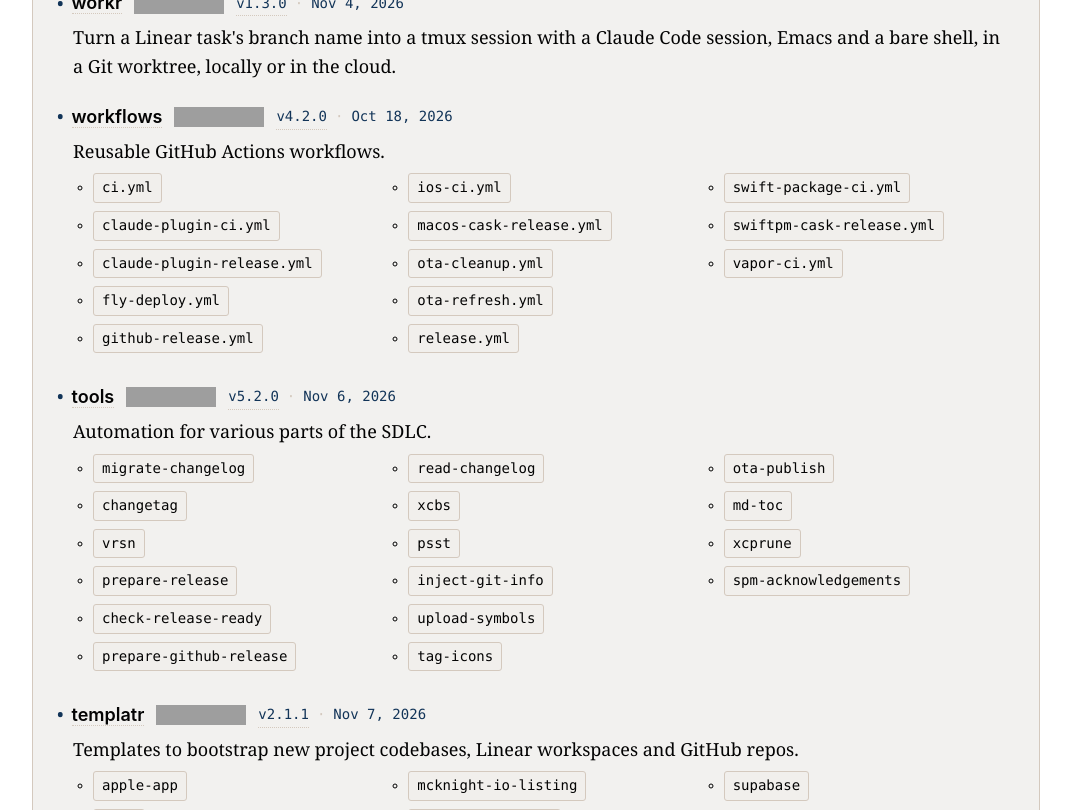
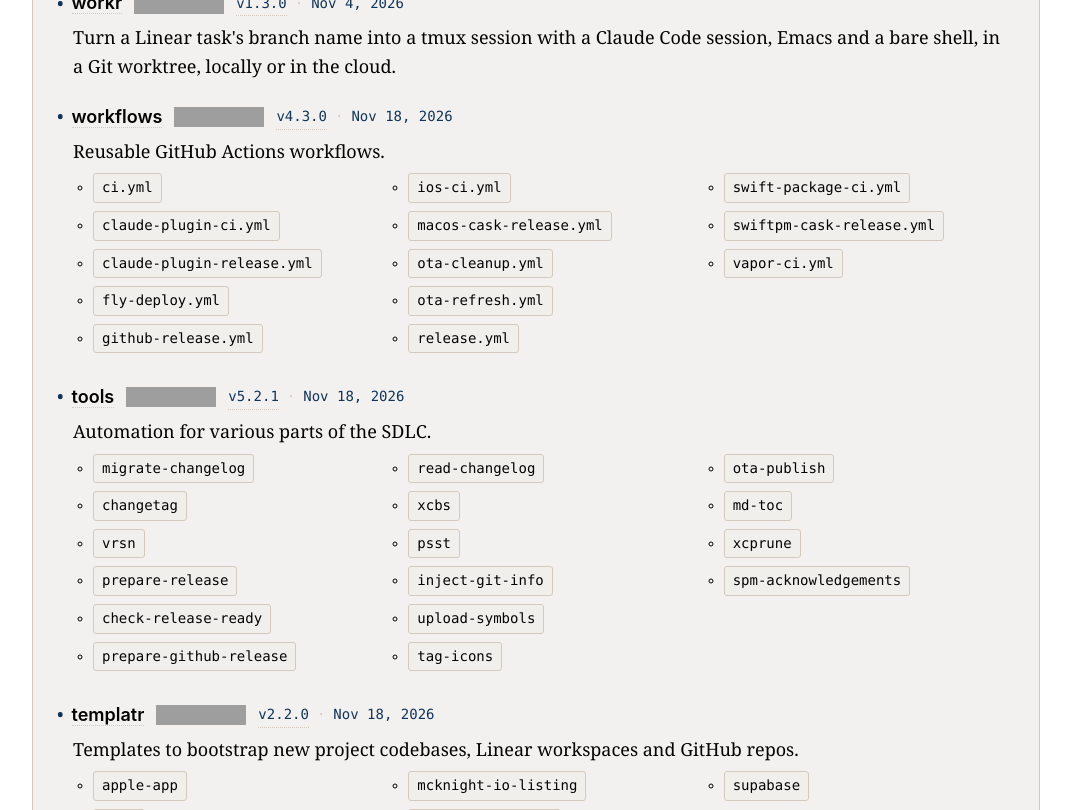
Before and after one commit to armcknight/mcknight.io, a Jekyll site: the page built from projects/index.html, in a window 1280 px wide and 1400 px high, scrolled down 1628 px. Shown: the part 152-962 px from the top of the window, without its empty margins (104-1175 px from the left). Built offline with Jekyll 4.4.1, drawn with Linux system fonts in a browser that asks for light colours; grey boxes are pictures that could not be loaded.

Commit message:
update project release data

```diff
--- a/_data/releases.yml
+++ b/_data/releases.yml
@@ -24,10 +24,10 @@ swift-armcknight:
   url: https://github.com/armcknight/swift-armcknight/releases/tag/1.0.0
   tag: 1.0.0
 tools:
-  version: 5.2.0
-  date: '2026-11-06'
-  url: https://github.com/armcknight/homebrew-tools/releases/tag/tools-5.2.0
-  tag: tools-5.2.0
+  version: 5.2.1
+  date: '2026-11-18'
+  url: https://github.com/armcknight/homebrew-tools/releases/tag/tools-5.2.1
+  tag: tools-5.2.1
 Forgery:
   version: 1.0.1
   date: '2026-08-10'
@@ -39,15 +39,15 @@ superlinear:
   url: https://github.com/armcknight/homebrew-tools/releases/tag/superlinear-2.0.0
   tag: superlinear-2.0.0
 templatr:
-  version: 2.1.1
-  date: '2026-11-07'
-  url: https://github.com/armcknight/templatr/releases/tag/2.1.1
-  tag: 2.1.1
+  version: 2.2.0
+  date: '2026-11-18'
+  url: https://github.com/armcknight/templatr/releases/tag/2.2.0
+  tag: 2.2.0
 workflows:
-  version: 4.2.0
-  date: '2026-10-18'
-  url: https://github.com/armcknight/workflows/releases/tag/4.2.0
-  tag: 4.2.0
+  version: 4.3.0
+  date: '2026-11-18'
+  url: https://github.com/armcknight/workflows/releases/tag/4.3.0
+  tag: 4.3.0
 workr:
   version: 1.3.0
   date: '2026-11-04'
```
